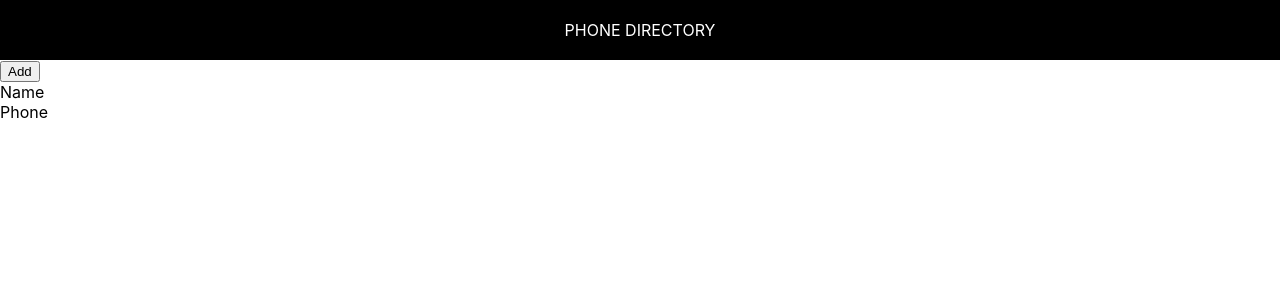
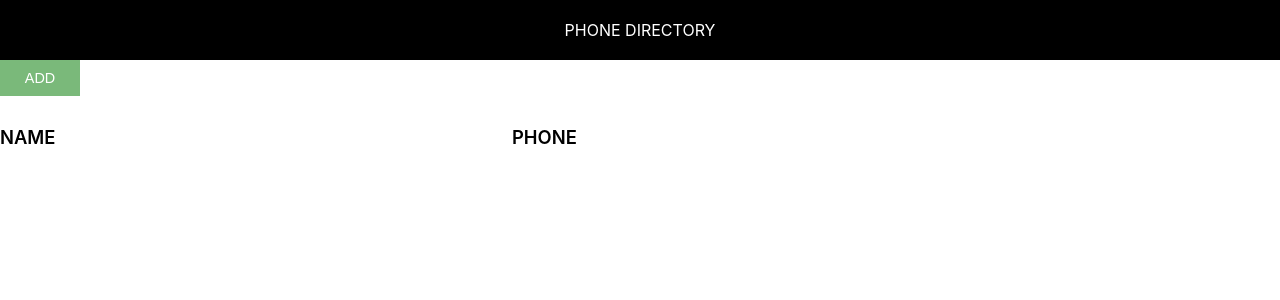
Before and after one commit to aanchal-2308/phone-directory, a React (Create React App) app: page / in a window 1280 px wide. Shown: the top 300 px of the page. Built offline with nearby package versions, Linux system fonts and the light colour scheme.

Commit message:
Styled 'App'(Home Page)

```diff
--- /dev/null
+++ b/src/App.css
@@ -0,0 +1,43 @@
+.component-body-container{
+    paddding:20px;
+}
+
+.custom-btn{
+    padding:10px;
+    border:none;
+    margin-right:10px;
+    text-transform:uppercase;
+    width:80px;
+    font-size: 0.9rem;
+    cursor:pointer;
+    outline:none;
+}
+
+.add-btn
+{
+    background: #7ab97a;
+    color: #fff;
+}
+.grid-container{
+    display:grid;
+    grid-template-columns:40% 30% auto;
+    margin-bottom:10px;
+}
+
+.heading-container{
+    margin:30px 0 30px 0;
+    width:100%;
+}
+.grid-item{
+    background-color: rgba(255,255,255,0.8);
+    font-size:1.15rem;
+    word-wrap:break-word;
+    padding-right:10px;
+}
+
+.name-heading, .phone-heading{
+    font-size:1 rem;
+    font-weight:600;
+    color:# 808080;
+    text-transform:uppercase;
+}
--- a/src/App.js
+++ b/src/App.js
@@ -1,16 +1,19 @@
 import React , { Component} from 'react';
 import Header from './Header.js';
+import './App.css';
 class App extends Component
  {
   render()
   {
     return (
       <div>
-       <Header/>
-       <button>Add</button>
-       <div>
-         <span>Name</span><br />
-         <span>Phone</span>
+       <Header />
+       <div className="component-body-container">
+         <button className="custom-btn add-btn">Add</button>
+         <div className="grid-container heading-container">
+           <span className="grid-item name-heading">Name</span>
+           <span className="grid-item phone-heading">Phone</span>
+         </div>
        </div>
     </div>
   );
```
